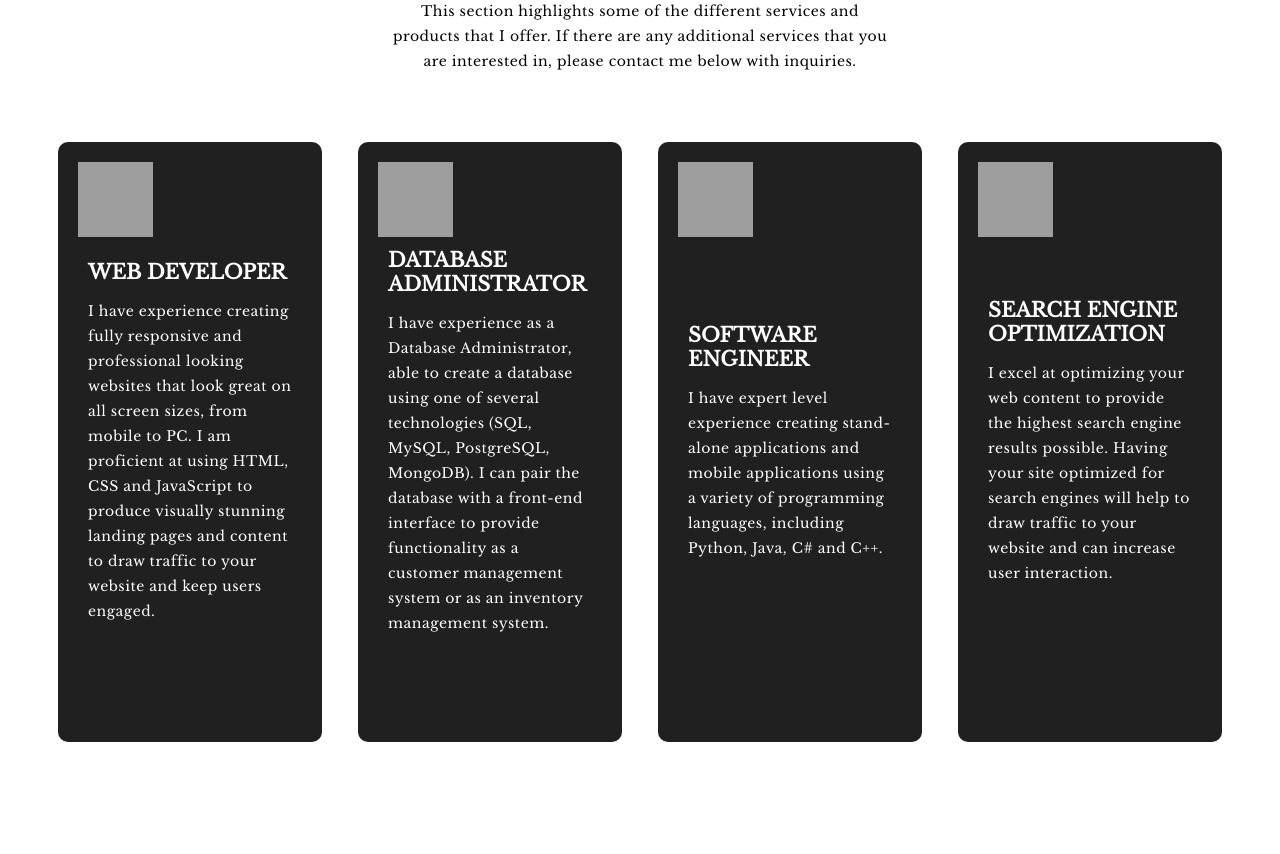
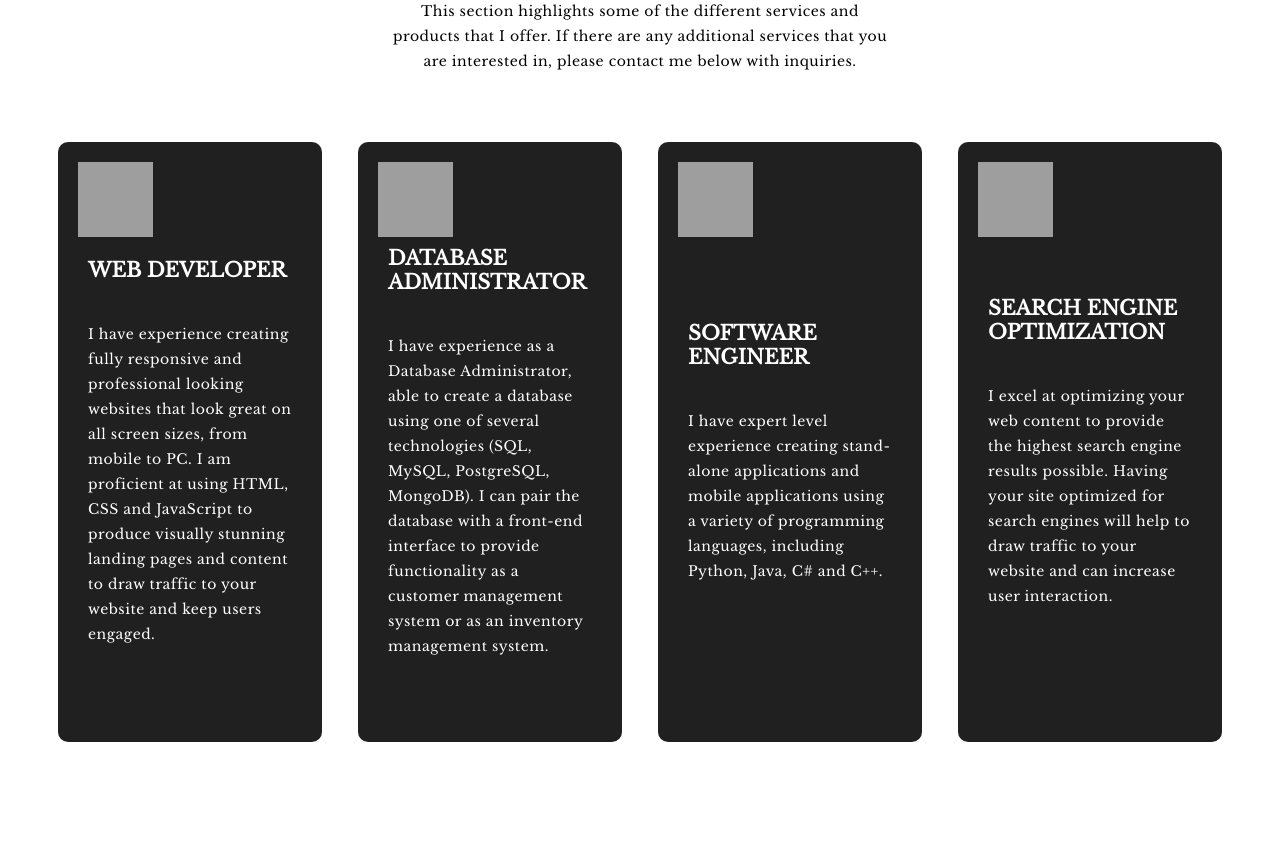
Before and after one commit to DDeShon/Developer-Portfolio, a PHP site: page / in a window 1280 px wide. Shown: the part 1085-1939 px from the top of the page. Run offline with PHP 8.4, Linux system fonts and the light colour scheme; grey boxes are pictures that could not be loaded.

Commit message:
updated css for smaller screens

```diff
--- a/Styles/styles.css
+++ b/Styles/styles.css
@@ -394,7 +394,7 @@ p {
   border-radius: 10px;
   background-color: rgb(32, 32, 32);
   margin: 10px 5%;
-  height: 500px;
+  height: 600px;
 }
 
 #services .service-bottom .icon {
@@ -409,12 +409,13 @@ p {
 #services .service-item h2 {
   color: white;
   font-size: 2rem;
-  margin-bottom: 10px;
+  margin: 20px 0;
   text-align: left;
   text-transform: uppercase;
 }
 
 #services .service-item p {
+  margin-top: 20px;
   color: white;
   text-align: left;
 }
--- a/index.php
+++ b/index.html
@@ -259,10 +259,7 @@
       <div class="contact container">
         <h1 class="section-title">Contact <span>Me</span></h1>
         <div class="form-wrapper">
-          <form
-            method="post"
-            action="contactform.php"
-          >
+          <form method="post" action="contactform.php">
             <p>
               <label for="Name">Name:</label>
               <input type="text" name="name" required />
```
